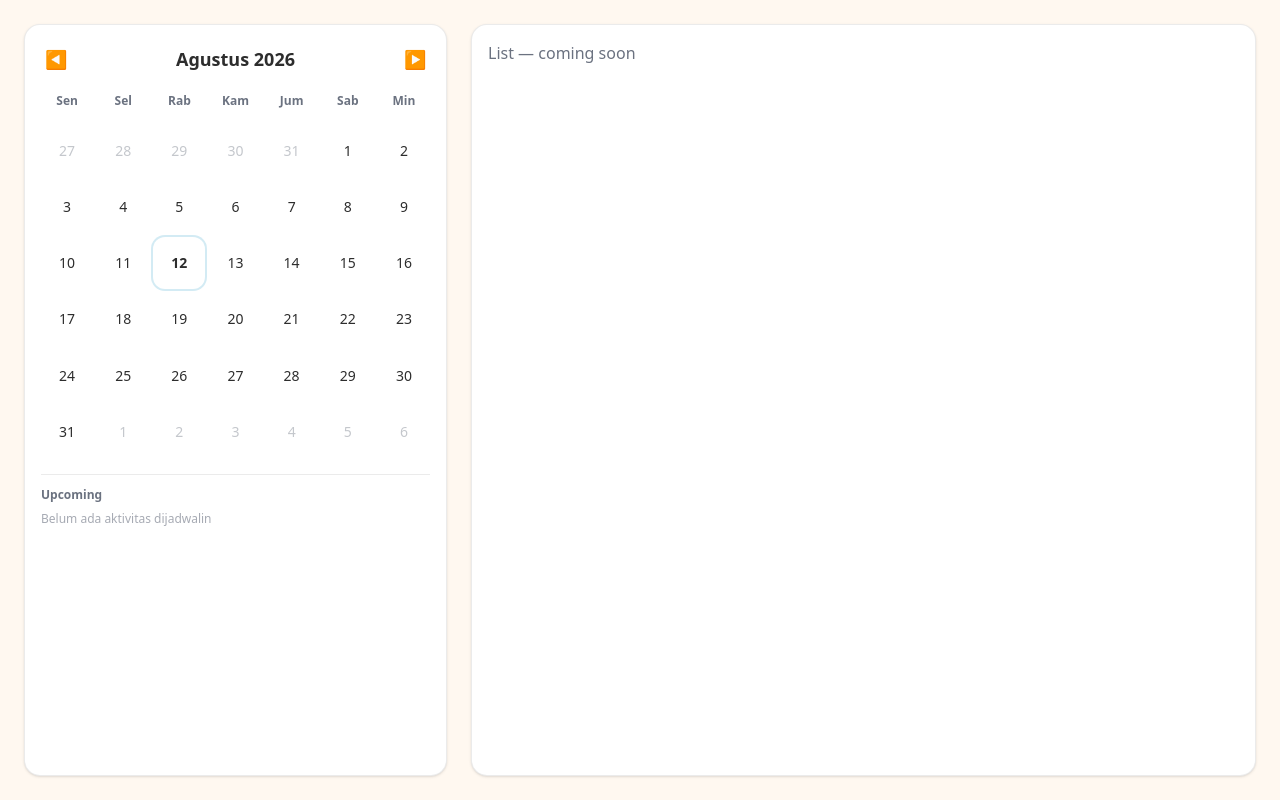
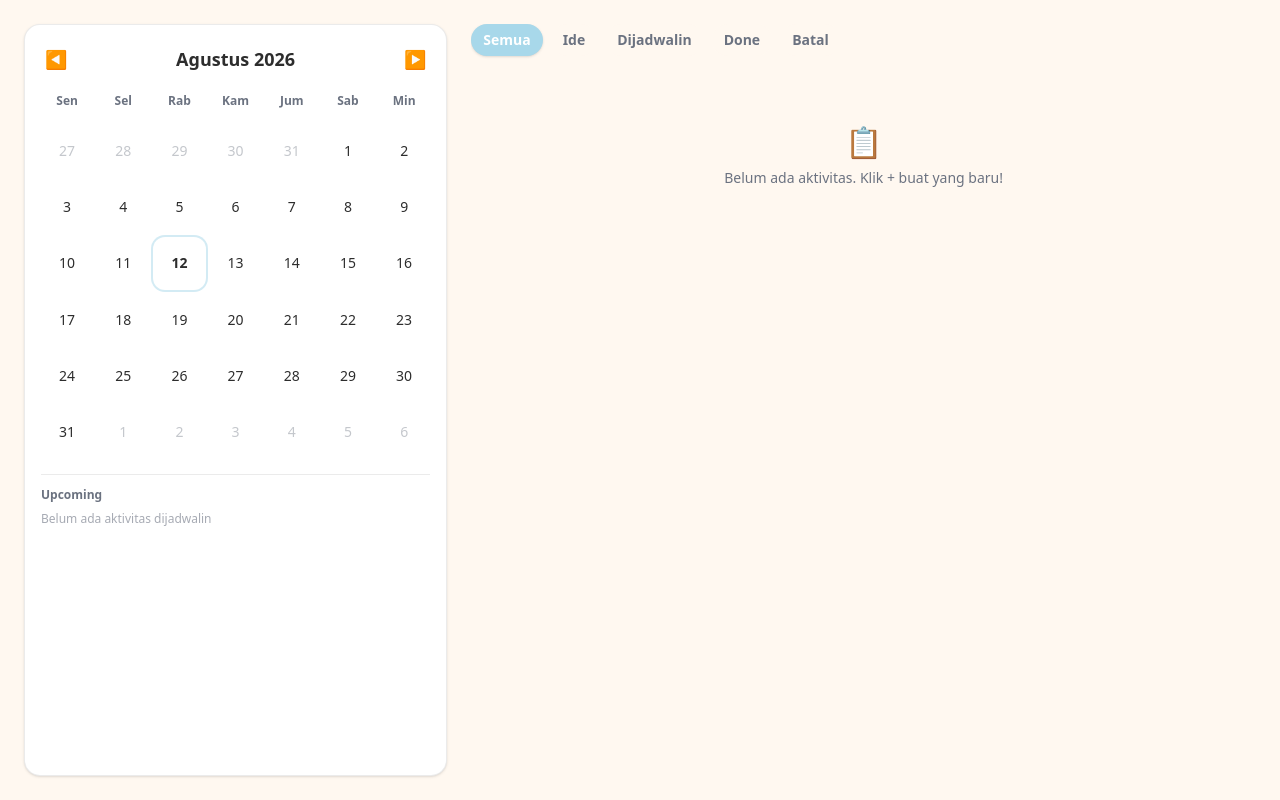
Before and after one commit to xbayz13/together-list, a Next.js app: page / in a window 1280 px wide. Built offline with nearby package versions, Linux system fonts and the light colour scheme.

Commit message:
feat: activity cards with filter tabs + empty states

```diff
--- /dev/null
+++ b/src/app/components/ActivityCard.tsx
@@ -0,0 +1,50 @@
+"use client";
+
+import type { ActivityData } from "../actions/activities";
+import { STATUS_CONFIG, formatDateIndo, getStickerEmoji } from "../lib/utils";
+
+type Props = {
+  activity: ActivityData;
+  isSelected: boolean;
+  onClick: () => void;
+};
+
+export default function ActivityCard({ activity, isSelected, onClick }: Props) {
+  const statusConfig = STATUS_CONFIG[activity.status];
+  const sticker = getStickerEmoji(activity.title);
+  const isFaded = activity.status === "DONE" || activity.status === "BATAL";
+
+  return (
+    <button
+      onClick={onClick}
+      className={`
+        w-full text-left p-4 rounded-2xl border border-border bg-white
+        transition-all duration-200 ease-out
+        hover:-translate-y-0.5 hover:shadow-md
+        ${isSelected ? "ring-2 ring-accent shadow-md -translate-y-0.5" : "shadow-sm"}
+        ${isFaded ? "opacity-60" : ""}
+      `}
+    >
+      <div className="flex items-start gap-3">
+        <span className="text-2xl mt-0.5">{sticker}</span>
+        <div className="flex-1 min-w-0">
+          <h3 className="font-bold text-base truncate">{activity.title}</h3>
+          {activity.description && (
+            <p className="text-sm text-textMuted mt-0.5 line-clamp-2">{activity.description}</p>
+          )}
+          <div className="flex items-center gap-2 mt-2">
+            {activity.date && (
+              <span className="text-xs text-textMuted">{formatDateIndo(new Date(activity.date))}</span>
+            )}
+            {!activity.date && (
+              <span className="text-xs text-textMuted/50">Belum ada tanggal</span>
+            )}
+            <span className={`text-xs font-semibold px-2 py-0.5 rounded-full ${statusConfig.color} ${statusConfig.textColor}`}>
+              {statusConfig.label}
+            </span>
+          </div>
+        </div>
+      </div>
+    </button>
+  );
+}
--- /dev/null
+++ b/src/app/components/FilterTabs.tsx
@@ -0,0 +1,39 @@
+"use client";
+
+import { STATUS_CONFIG, type StatusKey } from "../lib/utils";
+
+type Props = {
+  activeFilter: StatusKey | "SEMUA";
+  onChange: (filter: StatusKey | "SEMUA") => void;
+};
+
+const TABS: { key: StatusKey | "SEMUA"; label: string }[] = [
+  { key: "SEMUA", label: "Semua" },
+  { key: "IDE", label: "Ide" },
+  { key: "DIJADKANIN", label: "Dijadwalin" },
+  { key: "DONE", label: "Done" },
+  { key: "BATAL", label: "Batal" },
+];
+
+export default function FilterTabs({ activeFilter, onChange }: Props) {
+  return (
+    <div className="flex gap-2 overflow-x-auto pb-1">
+      {TABS.map((tab) => (
+        <button
+          key={tab.key}
+          onClick={() => onChange(tab.key)}
+          className={`
+            px-3 py-1.5 rounded-full text-sm font-semibold whitespace-nowrap transition-all
+            ${
+              activeFilter === tab.key
+                ? "bg-accent text-white shadow-sm"
+                : "bg-cream text-textMuted hover:bg-accent/20"
+            }
+          `}
+        >
+          {tab.label}
+        </button>
+      ))}
+    </div>
+  );
+}
--- a/src/app/components/ListPanel.tsx
+++ b/src/app/components/ListPanel.tsx
@@ -1,7 +1,52 @@
-export default function ListPanel() {
+"use client";
+
+import { useState, useMemo } from "react";
+import type { ActivityData } from "../actions/activities";
+import { type StatusKey } from "../lib/utils";
+import FilterTabs from "./FilterTabs";
+import ActivityCard from "./ActivityCard";
+
+type Props = {
+  activities: ActivityData[];
+  selectedDate: Date | null;
+  onSelectActivity: (activity: ActivityData) => void;
+  selectedActivityId: number | null;
+};
+
+export default function ListPanel({ activities, selectedDate, onSelectActivity, selectedActivityId }: Props) {
+  const [filter, setFilter] = useState<StatusKey | "SEMUA">("SEMUA");
+
+  const filtered = useMemo(() => {
+    if (filter === "SEMUA") return activities;
+    return activities.filter((a) => a.status === filter);
+  }, [activities, filter]);
+
+  const isEmpty = filtered.length === 0;
+
   return (
-    <main className="w-full md:w-[65%] bg-card rounded-2xl border border-border p-4 shadow-sm">
-      <p className="text-textMuted">List — coming soon</p>
+    <main className="w-full md:w-[65%] flex flex-col gap-4">
+      <FilterTabs activeFilter={filter} onChange={setFilter} />
+
+      <div className="flex flex-col gap-3">
+        {isEmpty && (
+          <div className="text-center py-12">
+            <p className="text-3xl mb-2">📋</p>
+            <p className="text-textMuted text-sm">
+              {filter === "SEMUA"
+                ? "Belum ada aktivitas. Klik + buat yang baru!"
+                : `Belum ada aktivitas ${filter.toLowerCase()}`}
+            </p>
+          </div>
+        )}
+        {filtered.map((activity) => (
+          <ActivityCard
+            key={activity.id}
+            activity={activity}
+            isSelected={activity.id === selectedActivityId}
+            onClick={() => onSelectActivity(activity)}
+          />
+        ))}
+      </div>
     </main>
   );
 }
--- a/src/app/page.tsx
+++ b/src/app/page.tsx
@@ -7,6 +7,7 @@ import MobileTabs from "./components/MobileTabs";
 
 export default function Home() {
   const [selectedDate, setSelectedDate] = useState<Date | null>(null);
+  const [selectedActivityId, setSelectedActivityId] = useState<number | null>(null);
 
   return (
     <>
@@ -17,7 +18,12 @@ export default function Home() {
           selectedDate={selectedDate}
           onSelectDate={setSelectedDate}
         />
-        <ListPanel />
+        <ListPanel
+          activities={[]}
+          selectedDate={selectedDate}
+          onSelectActivity={(a) => setSelectedActivityId(a.id)}
+          selectedActivityId={selectedActivityId}
+        />
       </div>
 
       {/* Mobile */}
@@ -25,7 +31,12 @@ export default function Home() {
         {(tab) => (
           <div className="p-4">
             {tab === "list" ? (
-              <ListPanel />
+              <ListPanel
+                activities={[]}
+                selectedDate={selectedDate}
+                onSelectActivity={(a) => setSelectedActivityId(a.id)}
+                selectedActivityId={selectedActivityId}
+              />
             ) : (
               <CalendarPanel
                 activities={[]}
```
